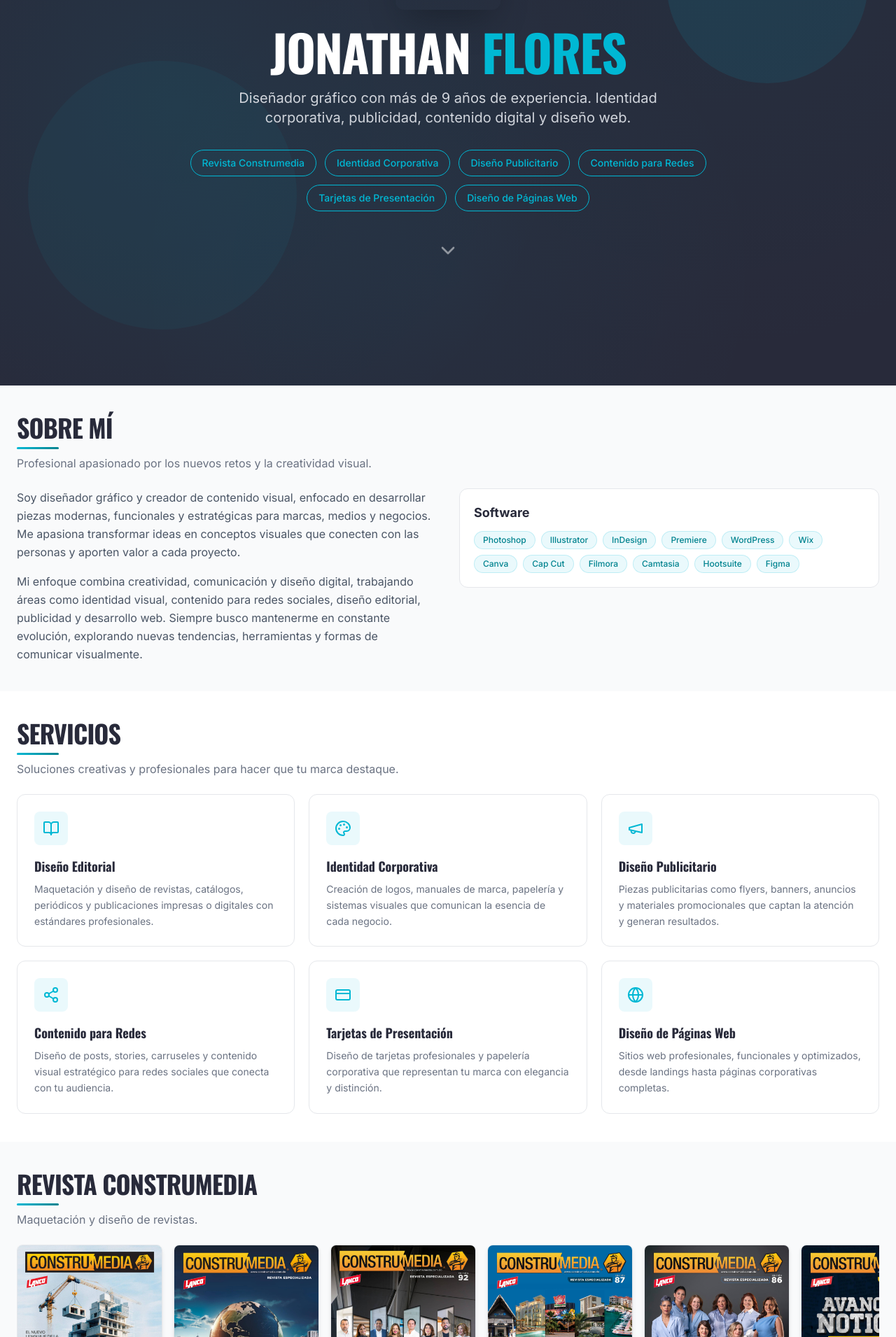
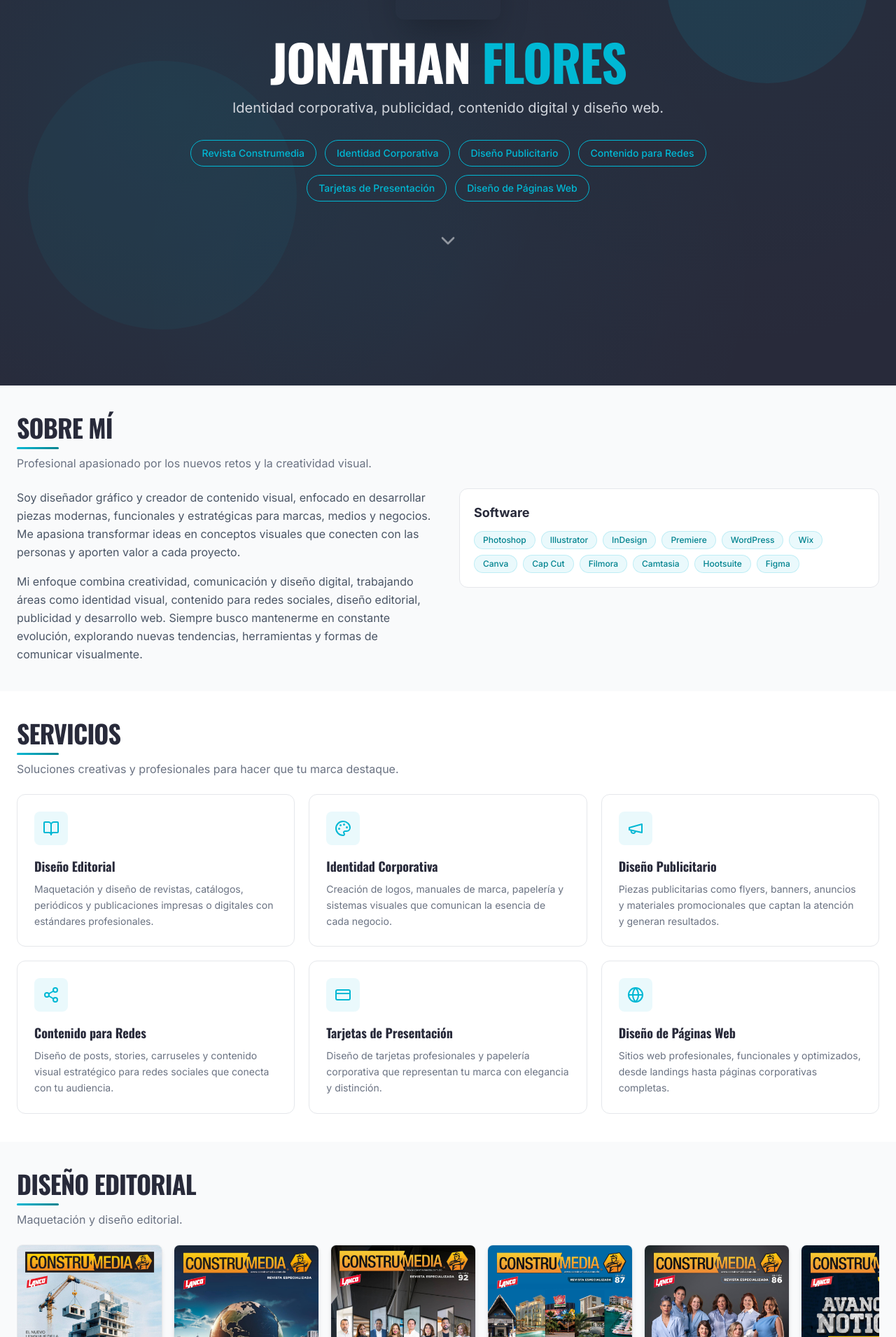
Before and after one commit to yoyaxu/portafolios-2026, a Next.js app: page / in a window 1280 px wide. Shown: the part 249-2160 px from the top of the page at 70% size. Built offline with nearby package versions, Linux system fonts and the light colour scheme.

Commit message:
Update personal information and section titles

```diff
--- a/src/app/page.tsx
+++ b/src/app/page.tsx
@@ -448,7 +448,7 @@
           transition={{ duration: 0.6, delay: 0.3 }}
           className="text-lg md:text-xl text-gray-300 mb-8 max-w-2xl mx-auto"
         >
-          Diseñador gráfico con más de 9 años de experiencia. Identidad corporativa, publicidad, contenido digital y diseño web.
+          Identidad corporativa, publicidad, contenido digital y diseño web.
         </motion.p>
 
         <motion.div
@@ -775,8 +775,8 @@
     <section id="construmedia" className="py-8 md:py-10 bg-gray-50">
       <div className="max-w-7xl mx-auto px-4 sm:px-6">
         <SectionTitle
-          title="REVISTA CONSTRUMEDIA"
-          subtitle="Maquetación y diseño de revistas."
+          title="DISEÑO EDITORIAL"
+          subtitle="Maquetación y diseño editorial."
         />
         <div className="relative mt-4">
           <div
@@ -846,7 +846,7 @@
       icon: Linkedin,
       label: "LinkedIn",
       value: "Jonathan Flores",
-      href: "https://www.linkedin.com/in/jonathan-flores-39640a114/",
+      href: "www.linkedin.com/in/jonathan-flores-rodriguez-11a0aa7a/",
     },
     {
       icon: Mail,
```
